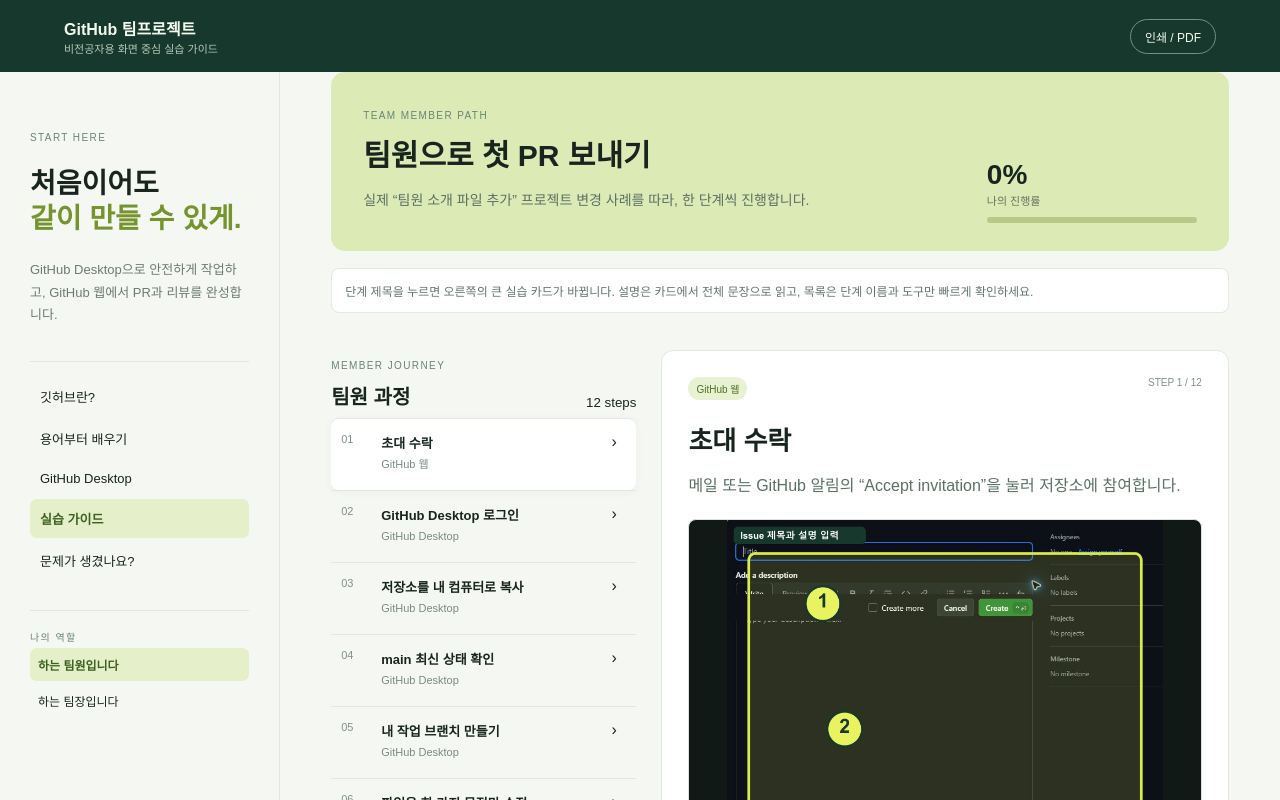
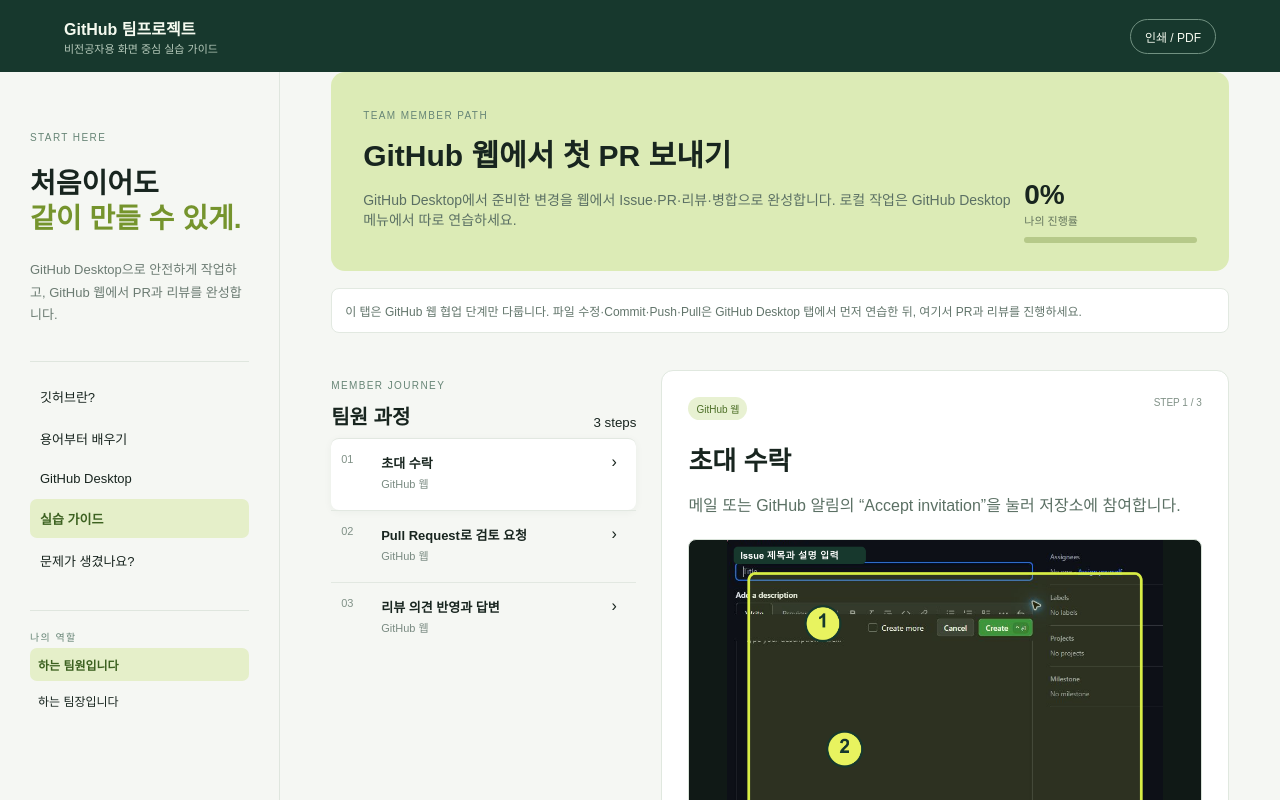
Before and after one commit to toxh13/test-only, a React (Vite) app: page / in a window 1280 px wide. Shown: the top 800 px of the page. Built offline with nearby package versions, Linux system fonts and the light colour scheme.

Commit message:
Separate Desktop operations from web collaboration guide
Validated with npm test and npm run build.

```diff
--- a/src/App.tsx
+++ b/src/App.tsx
@@ -109,9 +109,9 @@
   ],
   [
     "7",
-    "Publish / Push와 마무리",
-    "처음에는 Publish branch, 다음부터는 Push origin입니다. 병합 뒤 main으로 전환해 Pull origin을 누릅니다.",
-    "Push 버튼과 main 전환 뒤 Pull origin 버튼",
+    "Publish / Push 준비",
+    "처음에는 Publish branch, 다음부터는 Push origin입니다. Push가 끝나면 GitHub 웹 실습 가이드로 이동해 PR을 엽니다.",
+    "Publish branch와 Push origin 버튼",
   ],
 ] as const;
 const desktopVisuals: Record<string, Array<{ source: string; alt: string }>> = {
@@ -177,23 +177,9 @@
       alt: "Push origin 버튼 강조 화면",
     },
     {
-      source: "desktop-15-repo-branch-notice.png",
-      alt: "Compare and pull request 버튼 강조 화면",
-    },
-    {
       source: "desktop-12-pr-ready.png",
       alt: "Create Pull Request 버튼 강조 화면",
     },
-    {
-      source: "desktop-16-pr-form.png",
-      alt: "Pull Request 작성과 Create pull request 버튼 강조 화면",
-    },
-    {
-      source: "web-02-merge-ready.png",
-      alt: "Merge pull request 버튼 강조 화면",
-    },
-    { source: "web-03-confirm-merge.png", alt: "Confirm merge 버튼 강조 화면" },
-    { source: "web-04-merged.png", alt: "Merged 상태 강조 화면" },
   ],
 };
 
@@ -350,10 +336,10 @@
   return (
     <section className="page desktop-page">
       <p className="eyebrow">GITHUB DESKTOP</p>
-      <h2>버튼으로 배우는 GitHub Desktop</h2>
+      <h2>내 컴퓨터에서 작업하기</h2>
       <p>
-        아래 순서는 팀원이 실제로 작업할 때 보는 흐름입니다. 제공받은 화면은
-        개인정보를 가리고 강조 표시를 더해 넣었습니다.
+        이 탭은 GitHub Desktop의 버튼 조작만 연습합니다. Clone·Branch·Commit·Push·Pull을
+        끝내면 GitHub 웹의 실습 가이드에서 PR과 리뷰를 이어서 진행하세요.
       </p>
       <div className="desktop-grid">
         {desktopSteps.map(([number, title, instruction, capture]) => (
@@ -387,6 +373,11 @@
   );
 }
 
+const webLessons: Record<Role, Lesson[]> = {
+  member: lessons.member.filter((lesson) => lesson.tool === "GitHub 웹"),
+  leader: lessons.leader.filter((lesson) => lesson.tool === "GitHub 웹"),
+};
+
 export function App() {
   const [role, setRole] = useState<Role>("member");
   const [view, setView] = useState<View>("guide");
@@ -396,7 +387,7 @@
   const [done, setDone] = useState<string[]>(() =>
     JSON.parse(localStorage.getItem("guide-progress") || "[]"),
   );
-  const list = lessons[role];
+  const list = webLessons[role];
   const lesson = list[step];
   const progress = Math.round(
     (list.filter((item) => done.includes(`${role}:${item.id}`)).length /
@@ -532,12 +523,12 @@
                   </p>
                   <h2>
                     {role === "member"
-                      ? "팀원으로 첫 PR 보내기"
-                      : "안전한 작업 흐름 만들기"}
+                      ? "GitHub 웹에서 첫 PR 보내기"
+                      : "GitHub 웹에서 안전한 협업 흐름 만들기"}
                   </h2>
                   <p>
-                    실제 “팀원 소개 파일 추가” 프로젝트 변경 사례를 따라, 한
-                    단계씩 진행합니다.
+                    GitHub Desktop에서 준비한 변경을 웹에서 Issue·PR·리뷰·병합으로
+                    완성합니다. 로컬 작업은 GitHub Desktop 메뉴에서 따로 연습하세요.
                   </p>
                 </div>
                 <div className="progress">
@@ -567,9 +558,8 @@
                 </section>
               )}
               <div className="notice">
-                단계 제목을 누르면 오른쪽의 큰 실습 카드가 바뀝니다. 설명은
-                카드에서 전체 문장으로 읽고, 목록은 단계 이름과 도구만 빠르게
-                확인하세요.
+                이 탭은 GitHub 웹 협업 단계만 다룹니다. 파일 수정·Commit·Push·Pull은
+                GitHub Desktop 탭에서 먼저 연습한 뒤, 여기서 PR과 리뷰를 진행하세요.
               </div>
               <div className="columns">
                 <section>
```
Also changed, not shown: 1 other file (tests, documents, lock files or other folders).
